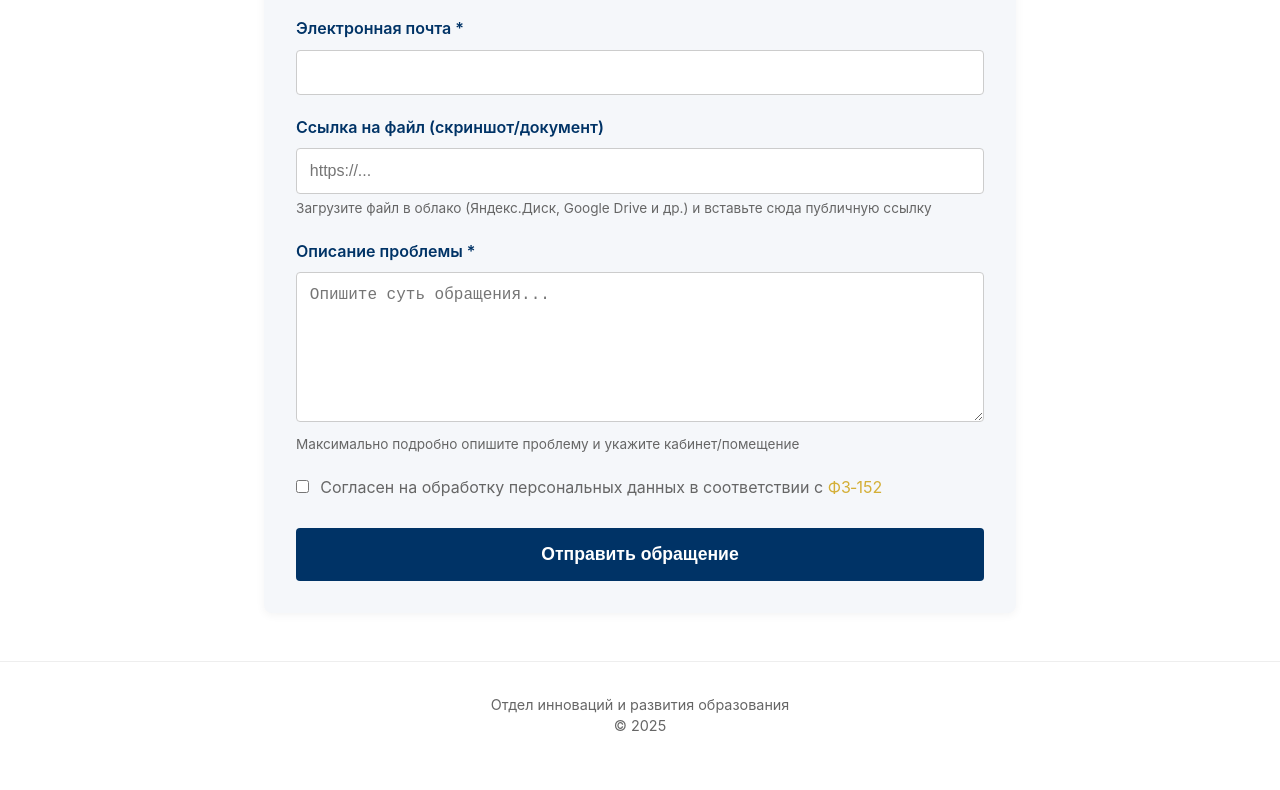
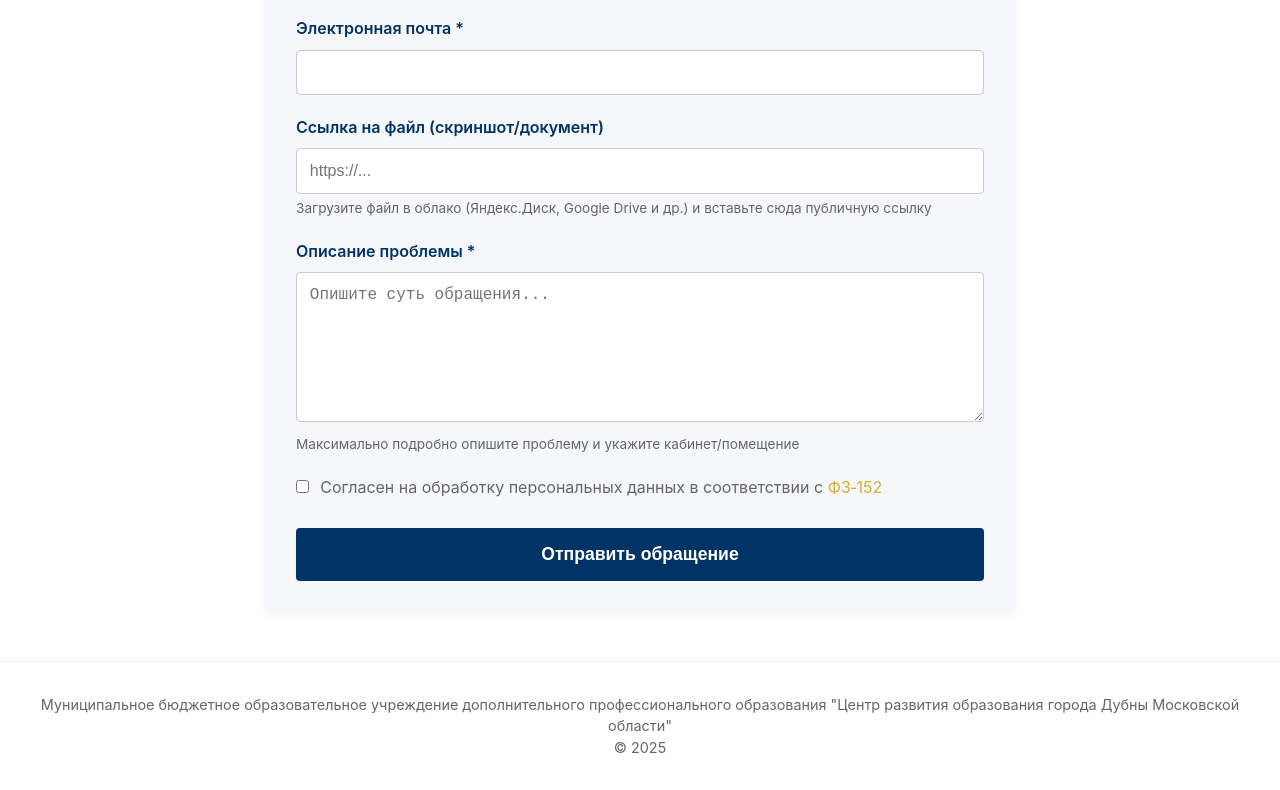
Before and after one commit to CRODUBNA/appeals-mo, a plain HTML site: page index.html in a window 1280 px wide. Shown: the part 694-1484 px from the top of the page. Before the commit the page ends 1463 px from the top, so only its background shows below. Drawn offline with nearby package versions, Linux system fonts and the light colour scheme.

Commit message:
Add files via upload

```diff
--- a/index.html
+++ b/index.html
@@ -367,7 +367,7 @@
   </div>
 
   <footer>
-    <p>Отдел инноваций и развития образования</p>
+    <p>Муниципальное бюджетное образовательное учреждение дополнительного профессионального образования "Центр развития образования города Дубны Московской области"</p>
     <p>© 2025</p>
   </footer>
 
```
